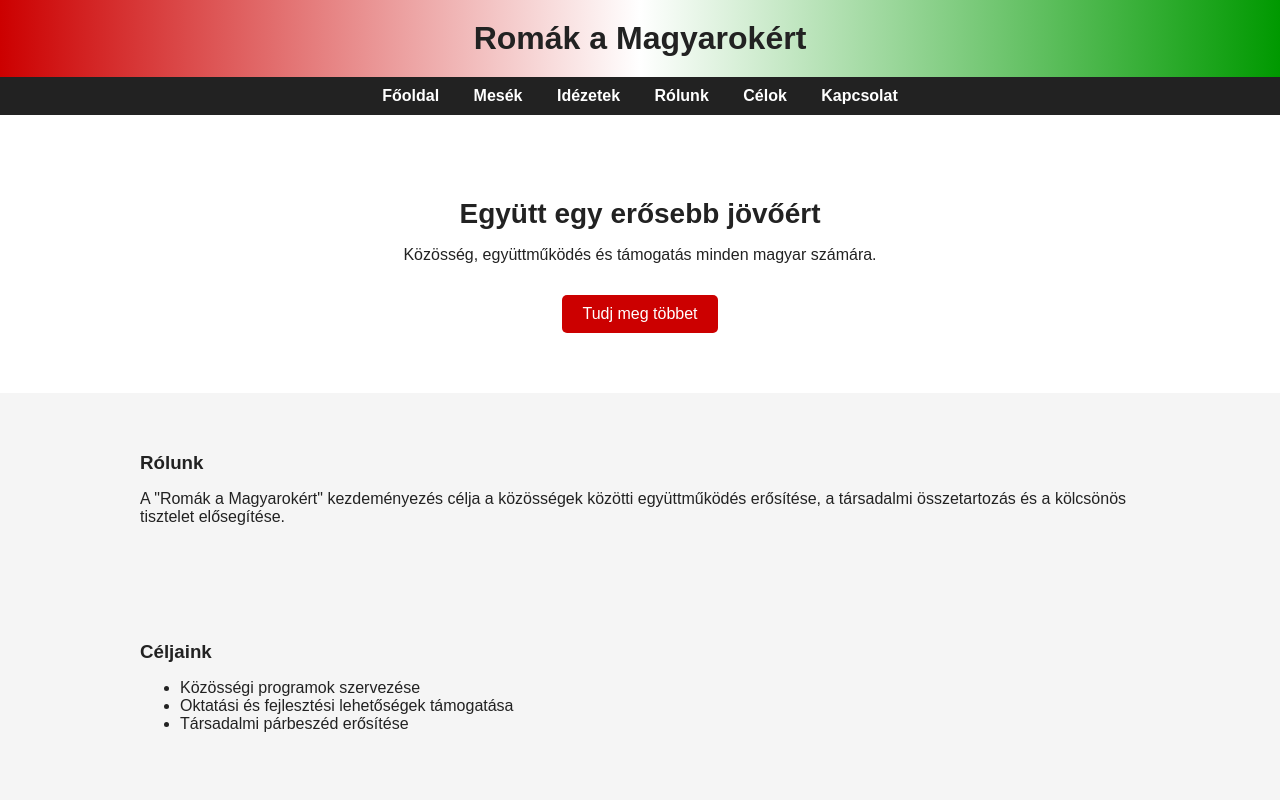
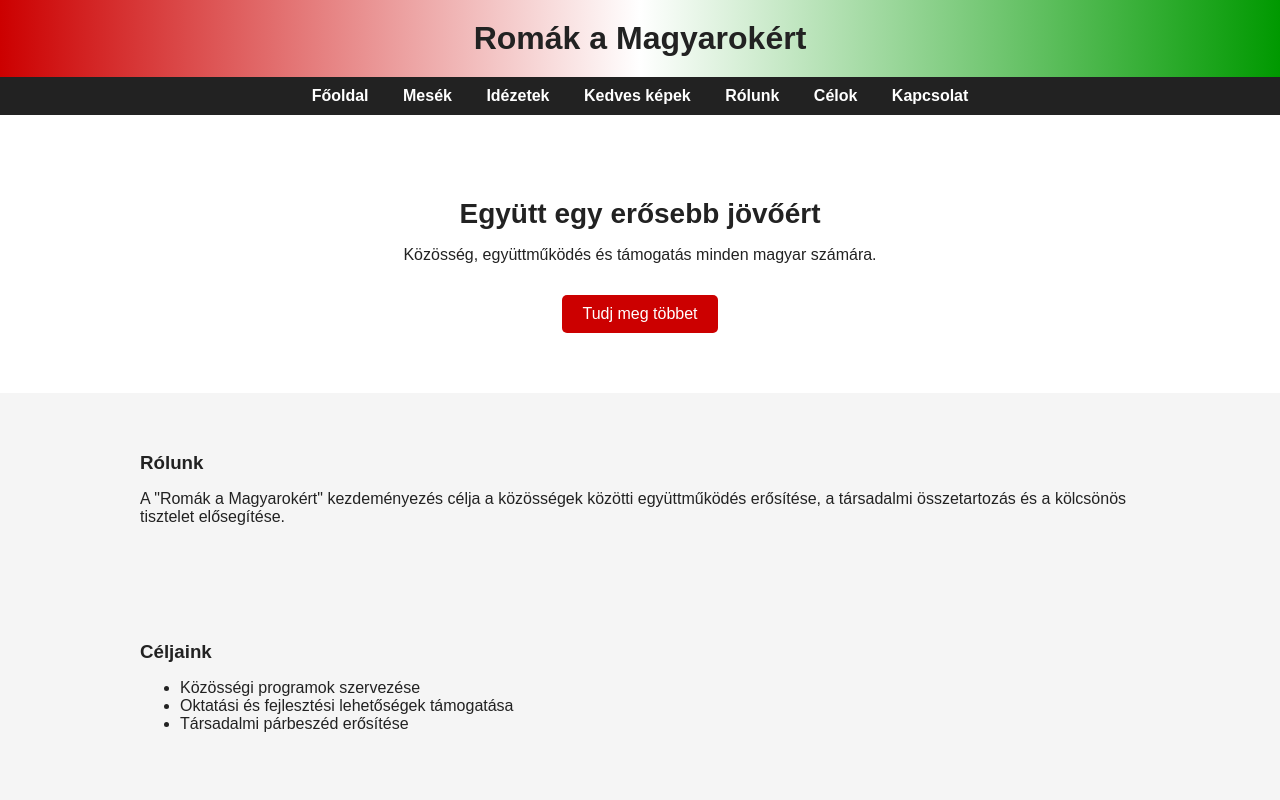
Before and after one commit to romakamagyarokert/honlap, a plain HTML site: page index.html in a window 1280 px wide. Shown: the top 800 px of the page. Drawn offline with Linux system fonts and the light colour scheme.

Commit message:
Update index.html

```diff
--- a/index.html
+++ b/index.html
@@ -84,6 +84,7 @@
   <a href="index.html">Főoldal</a>
   <a href="mesek.html">Mesék</a>
   <a href="idezetek.html">Idézetek</a>
+  <a href="kepek.html">Kedves képek</a>
   <a href="index.html#rolunk">Rólunk</a>
   <a href="index.html#celok">Célok</a>
   <a href="index.html#kapcsolat">Kapcsolat</a>
```
